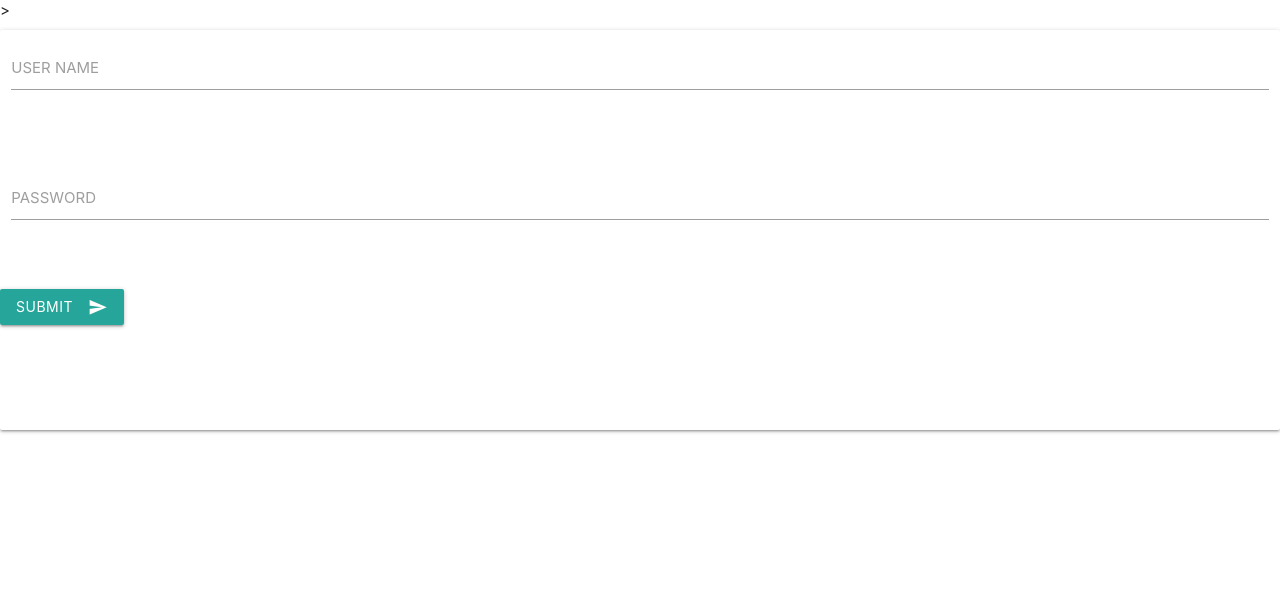
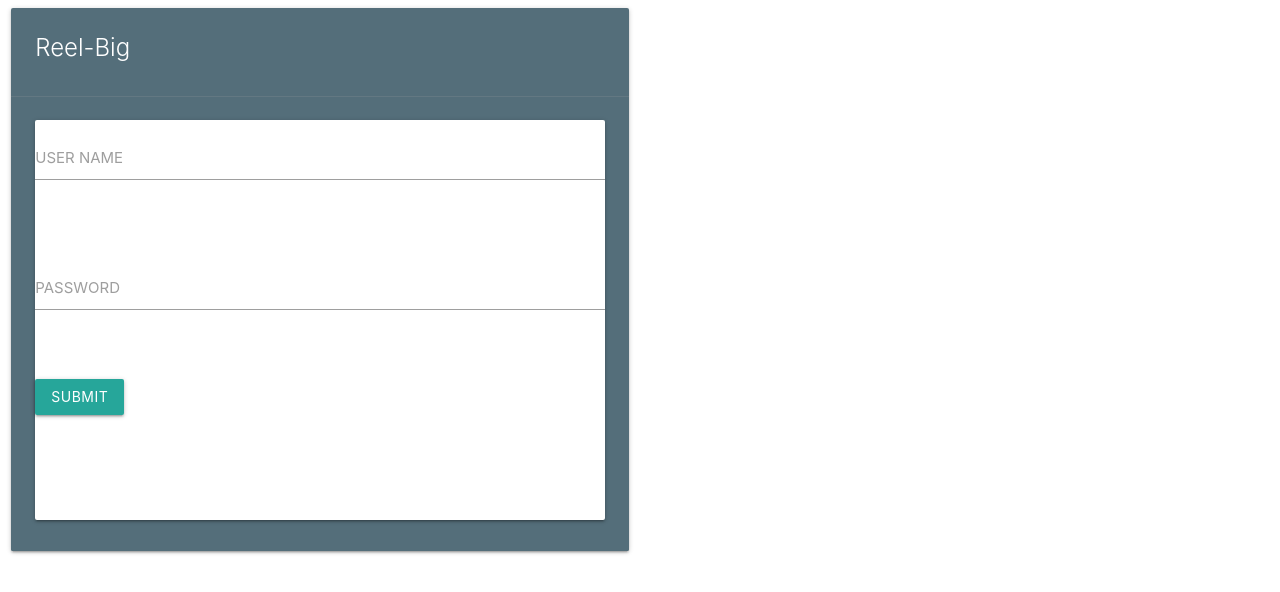
Before and after one commit to Team-CBD/big-reel, a plain HTML site: page logIn.html in a window 1280 px wide. Drawn offline with nearby package versions, Linux system fonts and the light colour scheme.

Commit message:
materilaze

```diff
--- a/logIn.html
+++ b/logIn.html
@@ -1,7 +1,7 @@
 <!DOCTYPE html>
 <html lang="en">
   <head>
-      <meta charset="UTF-8">>
+      <meta charset="UTF-8">
     <!--Import Google Icon Font-->
     <link href="https://fonts.googleapis.com/icon?family=Material+Icons" rel="stylesheet">
     <!--Import materialize.css-->
@@ -12,6 +12,13 @@
   </head>
 
   <body>
+    <div class="row">
+        <div class="col s12 m6">
+          <div class="card blue-grey darken-1">
+            <div class="card-content white-text">
+              <span class="card-title">Reel-Big</span>
+            </div>
+            <div class="card-action">
                 <div class="card medium">
                     <div class="row">
                         <form class="col s12">
@@ -35,8 +42,11 @@
                         </form>
                       </div>
                       <button class="btn waves-effect waves-light" type="submit" name="action">Submit
-            <i class="material-icons right">send</i>
                       </button>
+                </div>
+            </div>
+          </div>
+        </div>
       </div>
     <!--JavaScript at end of body for optimized loading-->
     <script type="text/javascript" src="js/materialize.min.js"></script>
```
Lines whose indentation alone changed are shown as unchanged.
